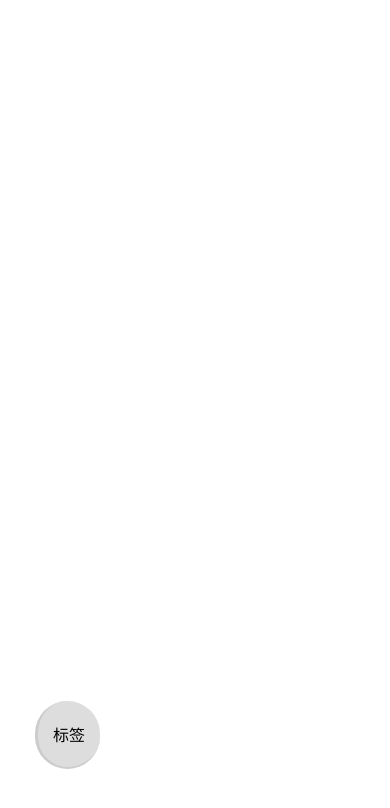
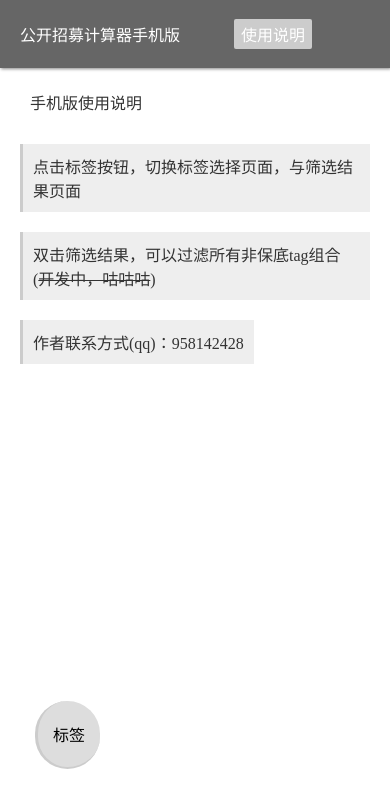
Before and after one commit to yourlies/arktags, a Vue app: page / in a window 390 px wide. Shown: the top 808 px of the page. Built offline with nearby package versions, Linux system fonts and the light colour scheme.

Commit message:
optimize mobile ui

```diff
--- a/src/components/Tag/LeftBar/select.vue
+++ b/src/components/Tag/LeftBar/select.vue
@@ -15,9 +15,27 @@
         </div>
       </li>
     </ul>
+    <header v-show="screenMode == 1">
+      公开招募计算器手机版
+      <span @click="switchSelect(2)">使用说明</span>
+    </header>
     <span class="float-span"
       @click="switchSelect"
       v-show="screenMode == 1">标签</span>
+    <ul class="section copyright" v-show="screenMode == 1 && switchMode == 2">
+      <li class="box title">
+        手机版使用说明
+      </li>
+      <li class="box">
+        点击标签按钮，切换标签选择页面，与筛选结果页面
+      </li>
+      <li class="box">
+        双击筛选结果，可以过滤所有非保底tag组合(<s>开发中，咕咕咕</s>)
+      </li>
+      <li class="box">
+        作者联系方式(qq)：958142428
+      </li>
+    </ul>
     <ul class="section" v-show="screenMode == 1 && switchMode == 1">
       <li class="box">
         <div :key="index" class="df" v-for="(kind, index) in kinds">
@@ -46,7 +64,7 @@ export default {
   data () {
     return {
       rareId: 2,
-      switchMode: 0,
+      switchMode: 2,
       staffs: Staffs,
       kinds: [
         [
@@ -214,8 +232,12 @@ export default {
       this.divideGroups();
       this.$emit('selectGroups', this.selectedGroups);
     },
-    switchSelect () {
-      this.switchMode = this.switchMode == 1 ? 0 : 1;
+    switchSelect (switchMode) {
+      if (typeof switchMode == 'number') {
+        this.switchMode = switchMode;
+      } else {
+        this.switchMode = this.switchMode == 1 ? 0 : 1;
+      }
     }
   },
   watch: {
@@ -239,7 +261,7 @@ export default {
       top: 0;
       left: 0;
       padding: 20px;
-      padding-top: 50px;
+      padding-top: 70px;
       position: fixed;
       width: 100%;
       height: 100%;
@@ -249,6 +271,42 @@ export default {
     }
     .section span {
       margin: 10px 5px;
+    }
+
+    .section.copyright {
+      padding-top: 80px;
+    }
+    .section.copyright .box.title {
+      border: 0;
+      padding: 10px;
+      background-color: #fff;
+    }
+    .section.copyright .box {
+      display: inline-block;
+      border-left: 3px solid #ccc;
+      margin-bottom: 20px;
+      color: #333;
+      padding: 10px;
+      background-color: #eee;
+    }
+
+    header {
+      left: 0;
+      top: 0;
+      width: 100%;
+      box-sizing: border-box;
+      padding: 14px;
+      padding-left: 20px;
+      position: fixed;
+      background-color: #666;
+      box-shadow: 1px 1px 3px #888;
+      color: #fff;
+      z-index: 2;
+    }
+    header span {
+      background-color: #ccc;
+      padding: 3px 7px;
+      margin-left: 50px;
     }
   }
   @media screen and (min-width: 1000px) {
--- a/src/components/Tag/index.vue
+++ b/src/components/Tag/index.vue
@@ -110,6 +110,7 @@ export default {
   @media screen and (max-width: 1000px) {
     .container {
       padding: 15px;
+      padding-top: 60px;
     }
   }
   @media screen and (min-width: 1000px) {
```
Also changed, not shown: 8 other files (tests, documents, lock files or other folders).
